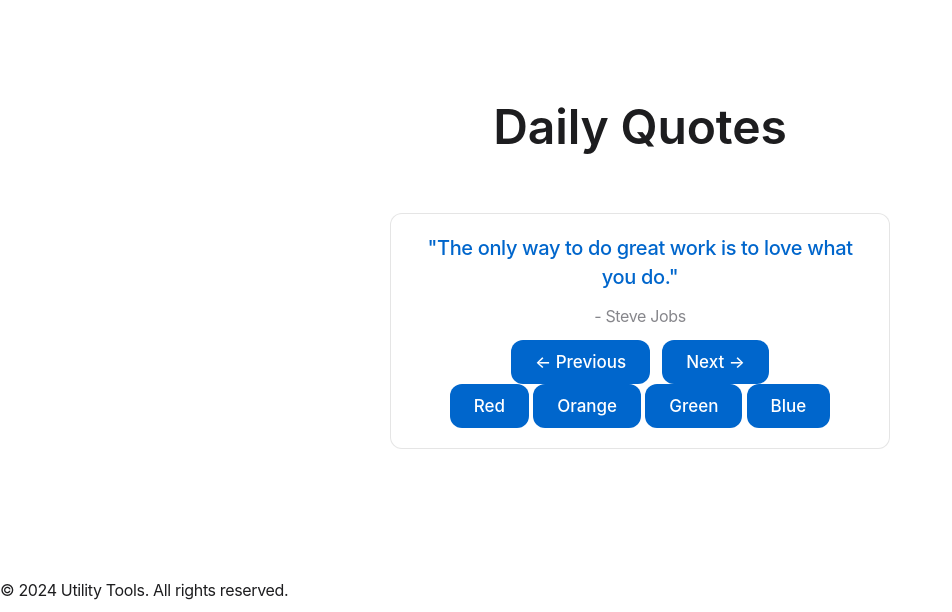
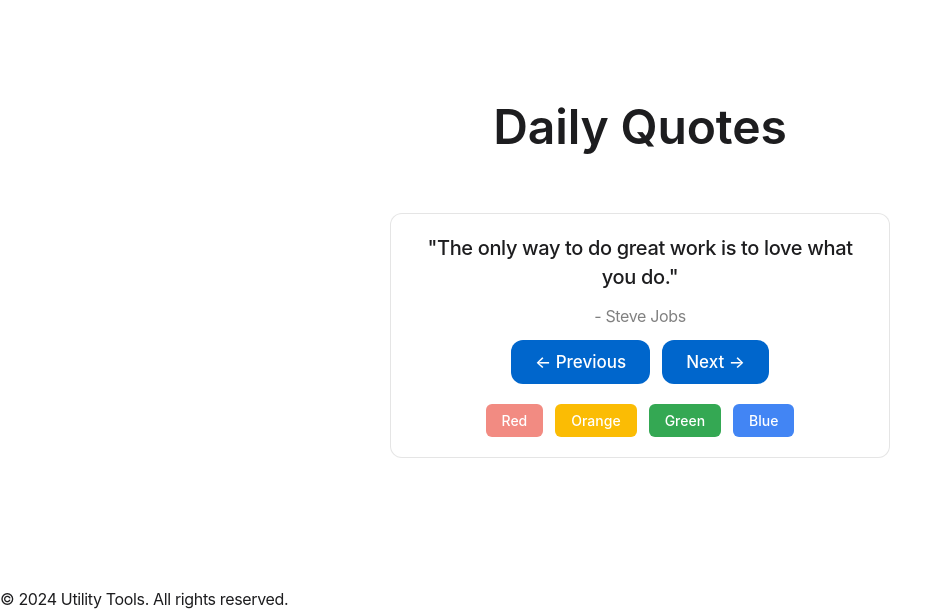
Before and after one commit to SummitAnthony/CSE391, a PHP site: page / in a window 1280 px wide. Shown: the part 1548-2160 px from the top of the page, without its empty margins (0-952 px from the left). Run offline with PHP 8.4, Linux system fonts and the light colour scheme.

Commit message:
Update style.css

```diff
--- a/Assignment 2/style.css
+++ b/Assignment 2/style.css
@@ -178,19 +178,20 @@ button:hover {
     border: 1px solid rgba(0, 0, 0, 0.1);
     max-width: 500px;
     margin: 0 auto;
+    text-align: center;
+    transition: all 0.3s ease-in-out;
 }
 
 .quote-text {
     font-size: 20px;
     text-align: center;
     font-weight: 500;
-    color: var(--accent-color);
     margin-bottom: 12px;
 }
 
 .quote-author {
     font-size: 16px;
-    color: var(--secondary-color);
+    color: gray;
 }
 
 .quote-controls {
@@ -198,3 +199,39 @@ button:hover {
     gap: 12px;
     margin-top: 12px;
 }
+
+.color-controls {
+    display: flex;
+    gap: 12px;
+    margin-top: 20px;
+}
+
+.color-btn {
+    padding: 8px 16px;
+    border: none;
+    border-radius: 6px;
+    cursor: pointer;
+    color: white;
+    font-size: 14px;
+    transition: transform 0.2s;
+}
+
+.color-btn:hover {
+    transform: scale(1.1);
+}
+
+.color-btn[data-color="#f28b82"] {
+    background-color: #f28b82;
+}
+
+.color-btn[data-color="#fbbc04"] {
+    background-color: #fbbc04;
+}
+
+.color-btn[data-color="#34a853"] {
+    background-color: #34a853;
+}
+
+.color-btn[data-color="#4285f4"] {
+    background-color: #4285f4;
+}
```
